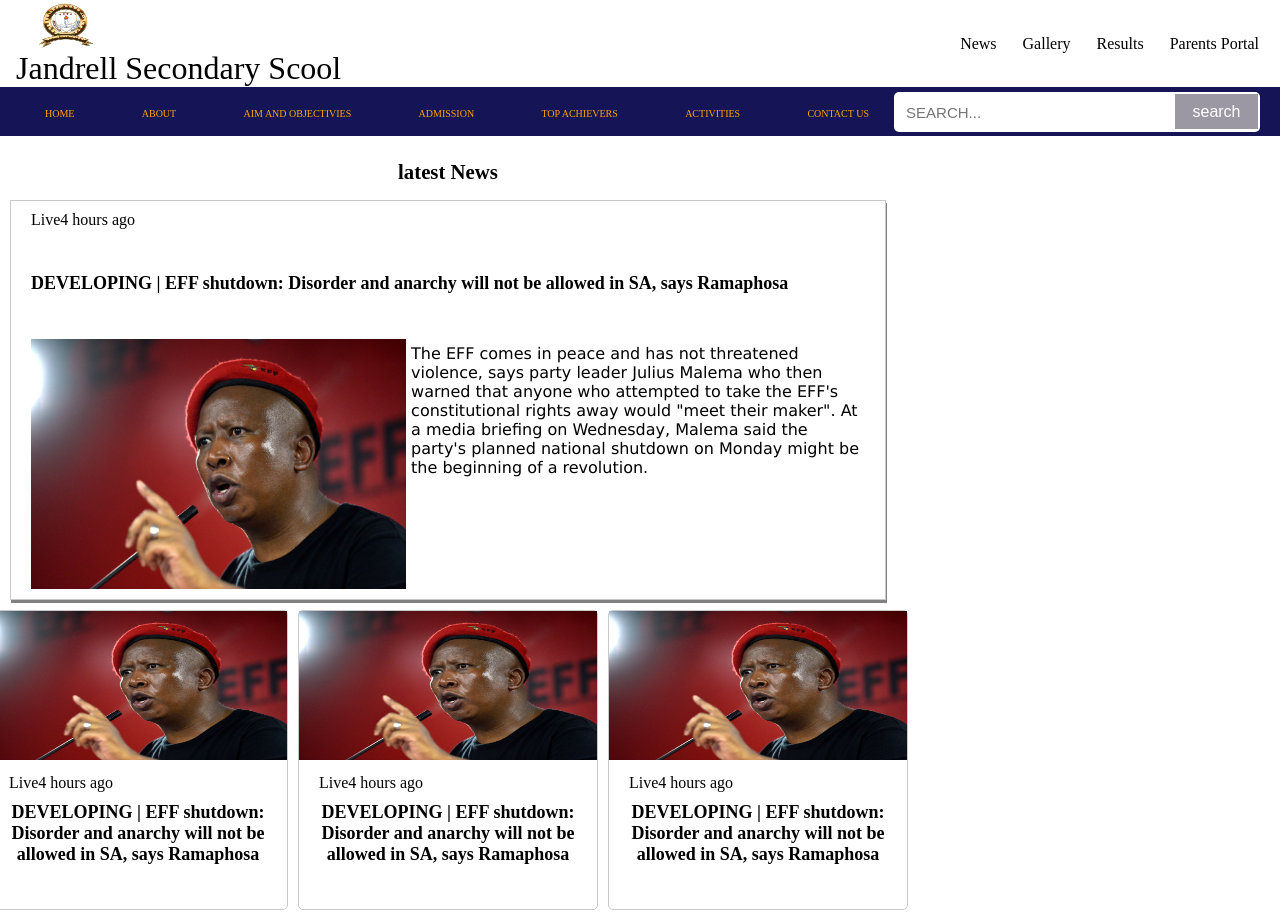
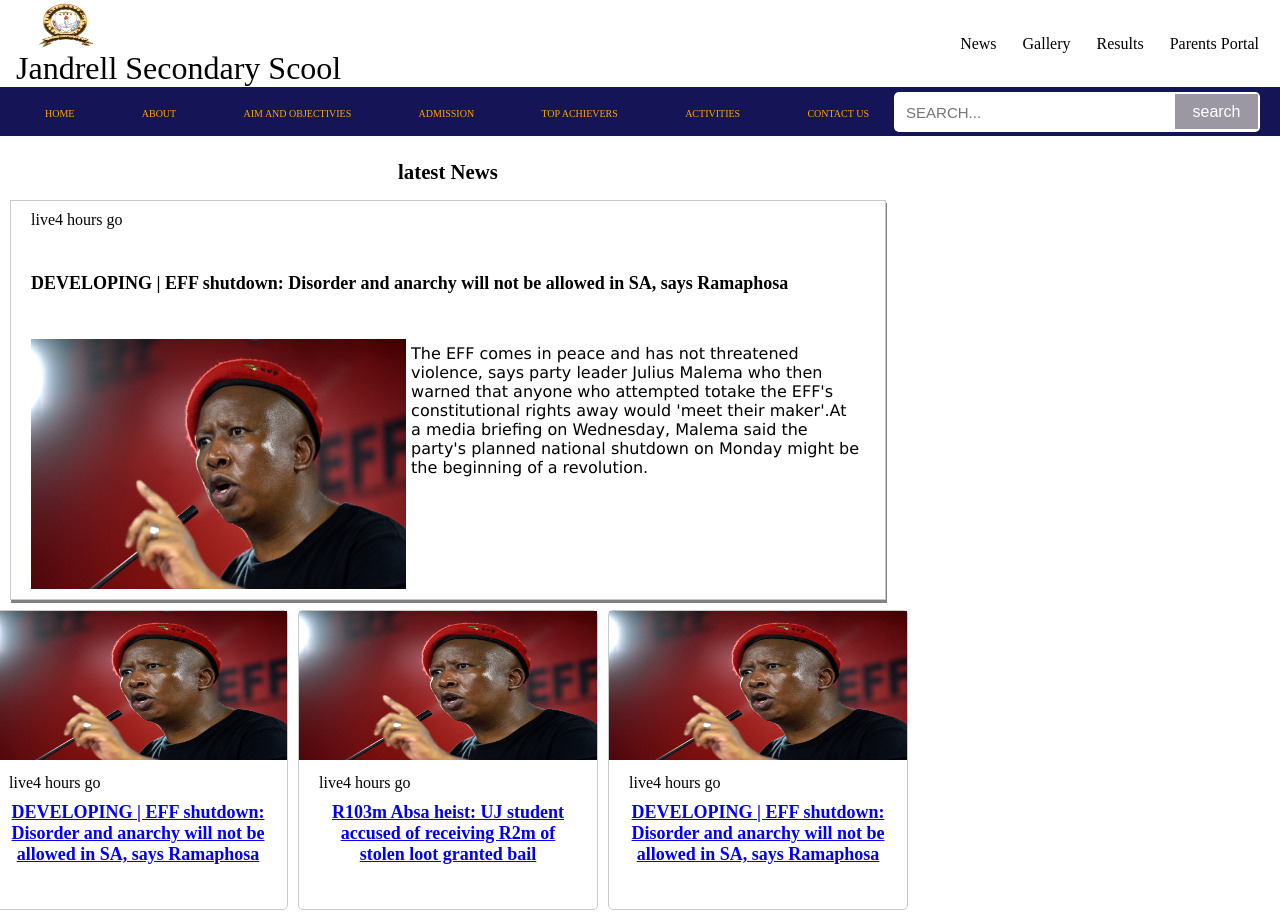
Before and after one commit to mRrobots/Jandrell, a React (Create React App) app: page /news in a window 1280 px wide. Shown: the top 918 px of the page. Built offline with nearby package versions, Linux system fonts and the light colour scheme.

Commit message:
News Component

```diff
--- a/src/app/components/Main/DDCard.js
+++ b/src/app/components/Main/DDCard.js
@@ -51,8 +51,10 @@ export default function DDCard() {
   const [calendar, setCalendar] = useState(false);
 
   function handleNext() {
-    setStart(start + 1);
-    setEnd(end + 1);
+    if (!calendar) {
+      setStart(start + 1);
+      setEnd(end + 1);
+    }
   }
 
   function handleBack() {
@@ -80,12 +82,11 @@ export default function DDCard() {
 
   function Calendar() {
     console.log(calendar);
-    // if (calendar) {
-    // setCalendar(false);
-    // } else {
-    setCalendar(true);
-    // }
-    // return <ViewCalendar />;
+    if (calendar) {
+      setCalendar(false);
+    } else {
+      setCalendar(true);
+    }
   }
 
   const isBackButton = start > 0;
--- a/src/app/pages/Home/Home.js
+++ b/src/app/pages/Home/Home.js
@@ -13,6 +13,7 @@ import TopAchievers from "../TopAchievers/TopAchievers";
 import Admission from "../Admission/Admission";
 import About from "../About/About";
 import style from "./Home.module.css";
+import NewComponent from "../News/NewComponent";
 
 export default function Home() {
   return (
@@ -31,6 +32,7 @@ export default function Home() {
         <Route path="/topachievers" element={<TopAchievers />} />
         <Route path="/admission" element={<Admission />} />
         <Route path="/about" element={<About />} />
+        <Route path="/news/:id" element={<NewComponent />} />
       </Routes>
       <Footer />
     </div>
--- /dev/null
+++ b/src/app/pages/News/NewComponent.js
@@ -0,0 +1,28 @@
+import React from "react";
+import style from "./News.module.css";
+import avatar from "../../../assets/new.jpg";
+import { Link, useLocation } from "react-router-dom";
+function NewComponent(props) {
+  const location = useLocation();
+  const news = location.state;
+
+  return (
+    <div>
+      <div className={style.latest}>
+        <div className={style.time}>
+          <div>{news.status}</div>
+          <div>{news.time}</div>
+        </div>
+        <div className={style.title}>{news.title}</div>
+        <div className={style.info}>
+          <img src={avatar} width="500px" height="250px"></img>
+          <div className={style.message}>{news.message}</div>
+        </div>
+      </div>
+      <div>
+        <Link to="/news">Go back to Main News</Link>
+      </div>
+    </div>
+  );
+}
+export default NewComponent;
--- a/src/app/pages/News/News.js
+++ b/src/app/pages/News/News.js
@@ -1,21 +1,68 @@
 import style from "./News.module.css";
 import avatar from "../../../assets/new.jpg";
+import { Link, Route, Router } from "react-router-dom";
 export default function News() {
+  const newList = [
+    {
+      id: "1",
+      image: avatar,
+      title:
+        "  DEVELOPING | EFF shutdown: Disorder and anarchy will not be allowed in SA, says Ramaphosa",
+      message:
+        "The EFF comes in peace and has not threatened violence, says party leader Julius Malema who then warned that anyone who attempted totake the EFF's constitutional rights away would 'meet their maker'.At a media briefing on Wednesday, Malema said the party's planned national shutdown on Monday might be the beginning of a revolution.",
+      time: "4 hours go",
+      status: "live",
+    },
+    {
+      id: "2",
+      image: avatar,
+      title:
+        "R103m Absa heist: UJ student accused of receiving R2m of stolen loot granted bail",
+      message:
+        "A University of Johannesburg student who allegedly received R2 million stolen from Absa, allegedly by the bank's former IT specialist, has been granted R2 000 bail.Thembelihle Racaza brought her bail application in the Johannesburg Specialised Commercial Crimes Court, sitting in Palm Ridge, on Wednesday.",
+      time: "4 hours go",
+      status: "live",
+    },
+    {
+      id: "3",
+      image: avatar,
+      title:
+        "  DEVELOPING | EFF shutdown: Disorder and anarchy will not be allowed in SA, says Ramaphosa",
+      message:
+        "The ANC used its majority in the National Assembly to defeat a motion of no-confidence in Speaker Nosiviwe Mapisa-Nqakula.",
+      time: "4 hours go",
+      status: "live",
+    },
+    {
+      id: "3",
+      image: avatar,
+      title:
+        "Facebook rapist: Deputy minister was informed by warder that Thabo Bester escaped",
+      message:
+        "The ANC used its majority in the National Assembly to defeat a motion of no-confidence in Speaker Nosiviwe Mapisa-Nqakula.",
+      time: "4 hours go",
+      status: "live",
+    },
+  ];
+
+  const latestNews = newList.at(0);
+
   function News(props) {
     return (
-      <div className={style.subnews}>
-        <img src={avatar} width="100%" height="50%" />
-
-        <div className={style.time}>
-          <div>Live</div>
-          <div>4 hours ago</div>
-        </div>
-
-        <div className={style.title}>
-          DEVELOPING | EFF shutdown: Disorder and anarchy will not be allowed in
-          SA, says Ramaphosa
-        </div>
-      </div>
+      <>
+        {props.newList.map((news, index) => (
+          <div key={index} className={style.subnews}>
+            <img src={news.image} width="100%" height="50%" />
+            <div className={style.time}>
+              <div>{news.status}</div>
+              <div>{news.time}</div>
+            </div>
+            <Link to={news.id} state={news}>
+              <div className={style.title}>{news.title}</div>
+            </Link>
+          </div>
+        ))}
+      </>
     );
   }
   return (
@@ -23,31 +70,17 @@ export default function News() {
       <h1>latest News</h1>
       <div className={style.latest}>
         <div className={style.time}>
-          <div>Live</div>
-          <div>4 hours ago</div>
+          <div>{latestNews.status}</div>
+          <div>{latestNews.time}</div>
         </div>
-        <div className={style.title}>
-          DEVELOPING | EFF shutdown: Disorder and anarchy will not be allowed in
-          SA, says Ramaphosa
-        </div>
+        <div className={style.title}>{latestNews.title}</div>
         <div className={style.info}>
           <img src={avatar} width="500px" height="250px"></img>
-          <div className={style.message}>
-            The EFF comes in peace and has not threatened violence, says party
-            leader Julius Malema who then warned that anyone who attempted to
-            take the EFF's constitutional rights away would "meet their maker".
-            At a media briefing on Wednesday, Malema said the party's planned
-            national shutdown on Monday might be the beginning of a revolution.
-          </div>
+          <div className={style.message}>{latestNews.message}</div>
         </div>
       </div>
       <div className={style.others}>
-        <News />
-        <News />
-        <News />
-        <News />
-        <News />
-        <News />
+        <News newList={newList} />
       </div>
     </div>
   );
```
